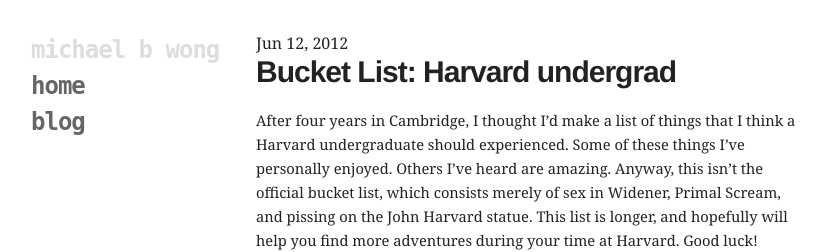
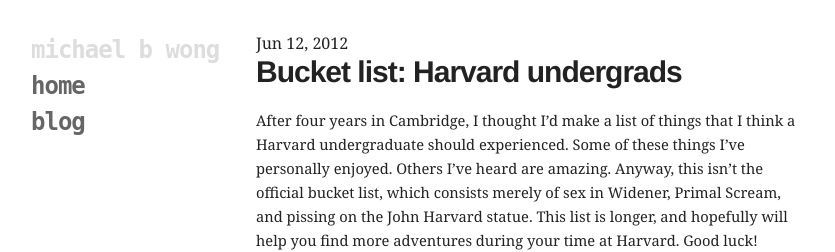
Before and after one commit to mbwong/mbwong.github.com, a Jekyll site: the page built from _posts/2012-06-12-list-of-things-to-do.md, in a window 1280 px wide. Shown: the top 252 px of the page, without its empty margins (94-929 px from the left). Built offline with Jekyll 4.4.1, drawn with Linux system fonts in a browser that asks for light colours.

Commit message:
Update 2012-06-12-list-of-things-to-do.md

```diff
--- a/_posts/2012-06-12-list-of-things-to-do.md
+++ b/_posts/2012-06-12-list-of-things-to-do.md
@@ -1,10 +1,10 @@
 ---
 tags: school
-title: Bucket List for Harvard undergrads
+title: Bucket List&#58; Harvard undergrads
 layout: post
 ---
 
-# Bucket List&#58; Harvard undergrad
+# Bucket list&#58; Harvard undergrads
 
 After four years in Cambridge, I thought I'd make a list of things that I think a Harvard undergraduate should experienced. Some of these things I've personally enjoyed. Others I've heard are amazing. Anyway, this isn't the official bucket list, which consists merely of sex in Widener, Primal Scream, and pissing on the John Harvard statue. This list is longer, and hopefully will help you find more adventures during your time at Harvard. Good luck!
 
```
